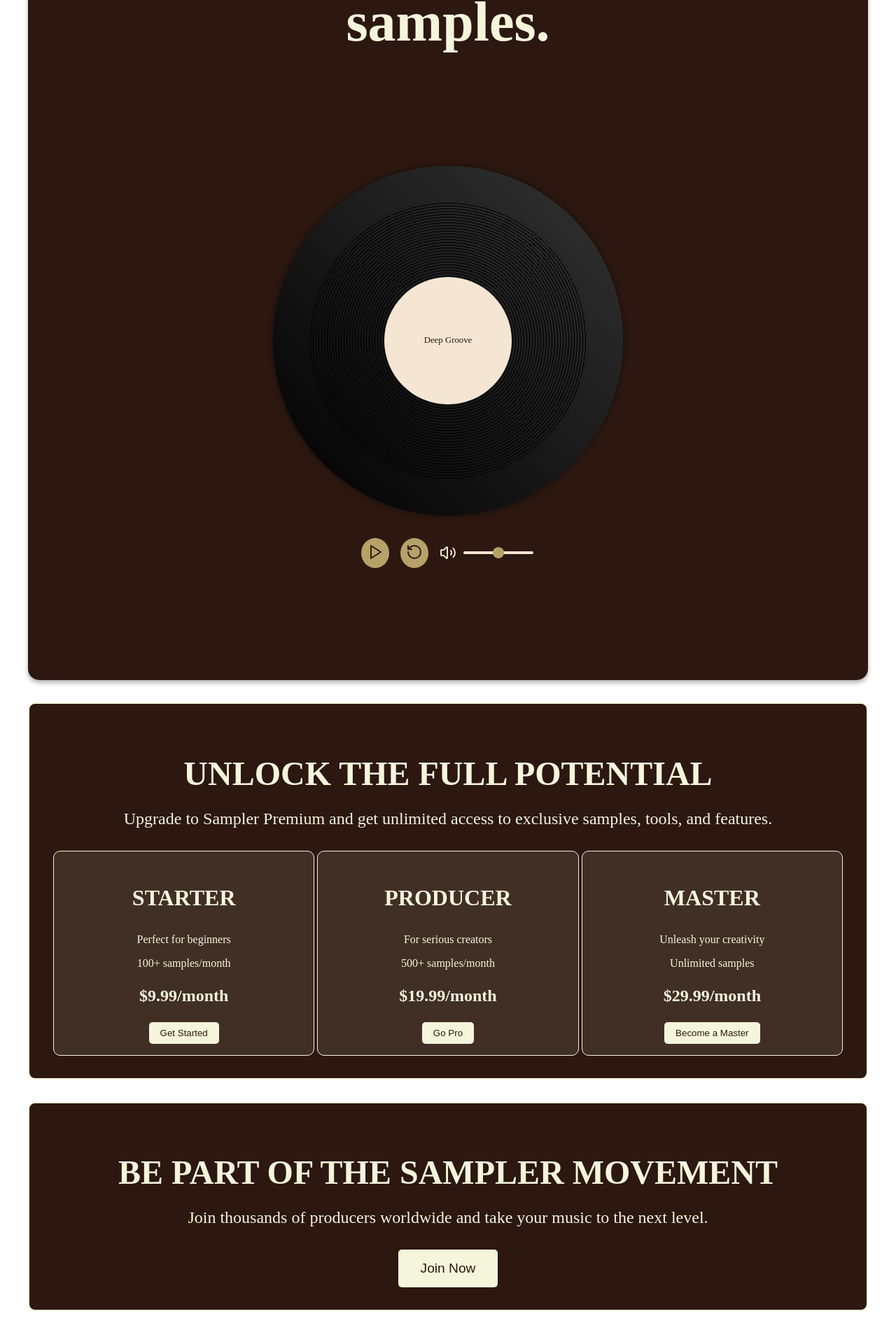
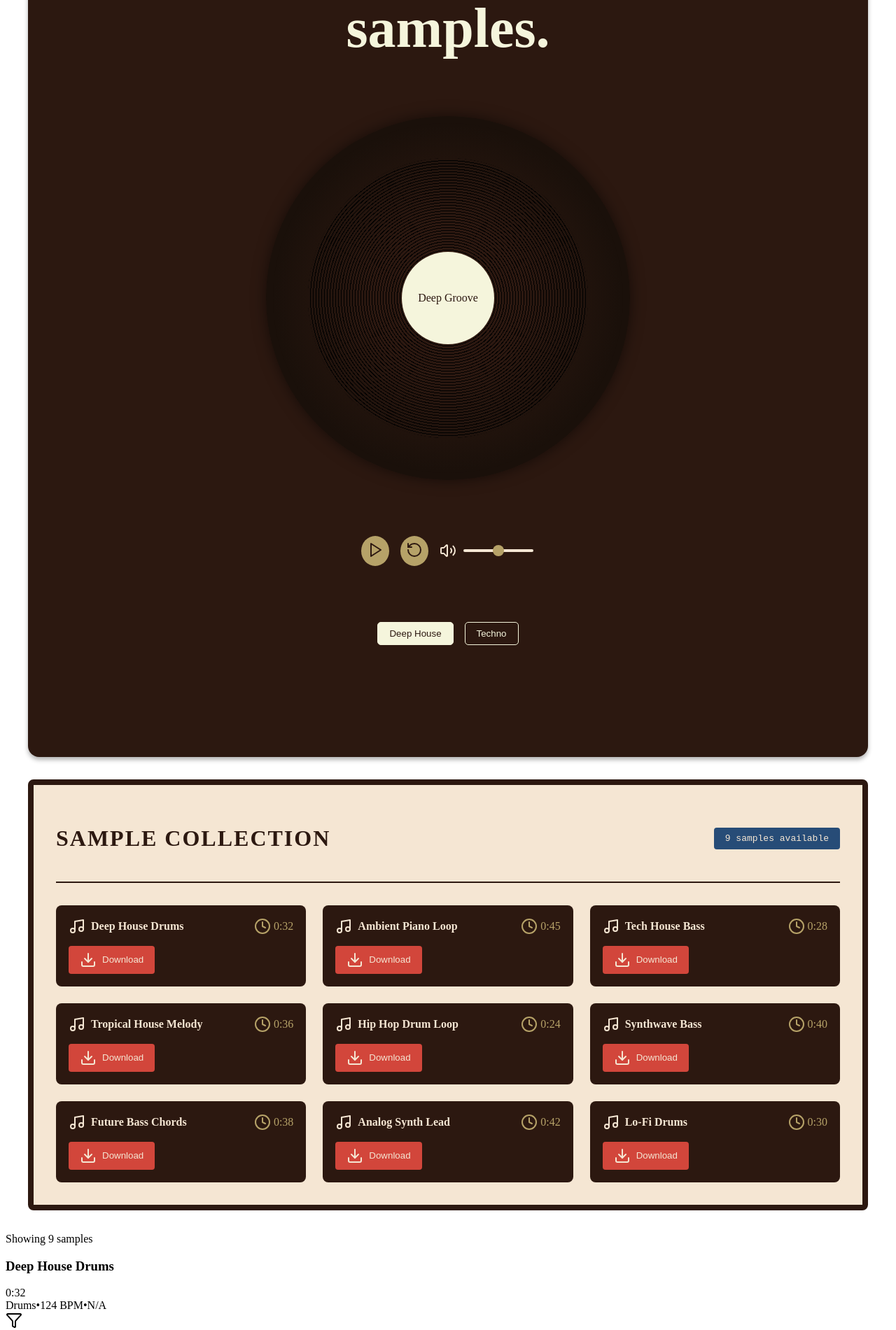
Before and after one commit to noeplantier/Sampler, a React (Create React App) app in the folder sampler/: page /explore in a window 1280 px wide. Shown: the part 555-2456 px from the top of the page at 70% size. Built offline with nearby package versions, Linux system fonts and the light colour scheme.

Commit message:
UX design increasing

```diff
--- a/sampler/src/components/VinylPlayer.tsx
+++ b/sampler/src/components/VinylPlayer.tsx
@@ -1,27 +1,45 @@
-import React, { useState } from 'react';
-import { Play, Pause, RotateCcw, Volume2 } from 'lucide-react';
+import React, { useState, useEffect } from 'react';
+import { Play, Pause, RotateCcw, Volume2, Home, Music, Download, Star, HelpCircle, Settings } from 'lucide-react';
 import '../App.css';
 
-// Actual deep house song URLs
-const deepHouseSongs = [
-  { id: 1, name: 'Deep Groove', url: 'https://www.soundhelix.com/examples/mp3/SoundHelix-Song-1.mp3' },
-  { id: 2, name: 'Nightfall', url: 'https://www.soundhelix.com/examples/mp3/SoundHelix-Song-2.mp3' },
-  { id: 3, name: 'Sunset Vibes', url: 'https://www.soundhelix.com/examples/mp3/SoundHelix-Song-3.mp3' },
-  { id: 4, name: 'Echoes', url: 'https://www.soundhelix.com/examples/mp3/SoundHelix-Song-4.mp3' },
-];
+// Sample data for music styles and samples
+const musicStyles = {
+  'Deep House': [
+    { id: 1, name: 'Deep Groove', url: 'https://www.soundhelix.com/examples/mp3/SoundHelix-Song-1.mp3' },
+    { id: 2, name: 'Nightfall', url: 'https://www.soundhelix.com/examples/mp3/SoundHelix-Song-2.mp3' },
+    { id: 3, name: 'Sunset Vibes', url: 'https://www.soundhelix.com/examples/mp3/SoundHelix-Song-3.mp3' },
+    { id: 4, name: 'Echoes', url: 'https://www.soundhelix.com/examples/mp3/SoundHelix-Song-4.mp3' },
+    { id: 5, name: 'Dreamscape', url: 'https://www.soundhelix.com/examples/mp3/SoundHelix-Song-5.mp3' },
+    { id: 6, name: 'Ocean Breeze', url: 'https://www.soundhelix.com/examples/mp3/SoundHelix-Song-6.mp3' },
+    { id: 7, name: 'Mystic Flow', url: 'https://www.soundhelix.com/examples/mp3/SoundHelix-Song-7.mp3' },
+    { id: 8, name: 'Urban Nights', url: 'https://www.soundhelix.com/examples/mp3/SoundHelix-Song-8.mp3' },
+    { id: 9, name: 'Lost in Time', url: 'https://www.soundhelix.com/examples/mp3/SoundHelix-Song-9.mp3' },
+    { id: 10, name: 'Eternal Groove', url: 'https://www.soundhelix.com/examples/mp3/SoundHelix-Song-10.mp3' },
+  ],
+  'Techno': [
+    { id: 11, name: 'Pulse', url: 'https://www.soundhelix.com/examples/mp3/SoundHelix-Song-11.mp3' },
+    { id: 12, name: 'Neon Lights', url: 'https://www.soundhelix.com/examples/mp3/SoundHelix-Song-12.mp3' },
+    { id: 13, name: 'Factory Beat', url: 'https://www.soundhelix.com/examples/mp3/SoundHelix-Song-13.mp3' },
+    { id: 14, name: 'Cyber City', url: 'https://www.soundhelix.com/examples/mp3/SoundHelix-Song-14.mp3' },
+    { id: 15, name: 'Dark Matter', url: 'https://www.soundhelix.com/examples/mp3/SoundHelix-Song-15.mp3' },
+    { id: 16, name: 'Mechanic Drive', url: 'https://www.soundhelix.com/examples/mp3/SoundHelix-Song-16.mp3' },
+    { id: 17, name: 'Future Bass', url: 'https://www.soundhelix.com/examples/mp3/SoundHelix-Song-17.mp3' },
+    { id: 18, name: 'Electric Storm', url: 'https://www.soundhelix.com/examples/mp3/SoundHelix-Song-18.mp3' },
+    { id: 19, name: 'Rave Wave', url: 'https://www.soundhelix.com/examples/mp3/SoundHelix-Song-19.mp3' },
+    { id: 20, name: 'Techno Rush', url: 'https://www.soundhelix.com/examples/mp3/SoundHelix-Song-20.mp3' },
+  ],
+  // Add more styles as needed
+};
 
 const Navbar = ({ setActivePage }) => {
   return (
     <nav style={{ borderRadius: "10px", border: "2px solid beige", backgroundColor: '#2c1810', padding: '1rem', display: 'flex', justifyContent: 'space-around' }}>
-      {['Samples', 'Musics', 'Downloads', 'Premium', 'Aide', 'Paramètres'].map((item) => (
-        <button
-          key={item}
-          onClick={() => setActivePage(item)}
-          style={{ color: 'beige', fontSize: '1rem', background: 'none', border: 'none', cursor: 'pointer' }}
-        >
-          {item}
-        </button>
-      ))}
+      <button onClick={() => setActivePage('Home')} style={{ background: 'none', border: 'none', cursor: 'pointer' }}><Home color="beige" size={24} /></button>
+      <button onClick={() => setActivePage('Musics')} style={{ background: 'none', border: 'none', cursor: 'pointer' }}><Music color="beige" size={24} /></button>
+      <button onClick={() => setActivePage('Downloads')} style={{ background: 'none', border: 'none', cursor: 'pointer' }}><Download color="beige" size={24} /></button>
+      <button onClick={() => setActivePage('Premium')} style={{ background: 'none', border: 'none', cursor: 'pointer' }}><Star color="beige" size={24} /></button>
+      <button onClick={() => setActivePage('Aide')} style={{ background: 'none', border: 'none', cursor: 'pointer' }}><HelpCircle color="beige" size={24} /></button>
+      <button onClick={() => setActivePage('Paramètres')} style={{ background: 'none', border: 'none', cursor: 'pointer' }}><Settings color="beige" size={24} /></button>
     </nav>
   );
 };
@@ -29,8 +47,9 @@
 const VinylPlayer = () => {
   const [isPlaying, setIsPlaying] = useState(false);
   const [rotation, setRotation] = useState(0);
-  const [activePage, setActivePage] = useState('Samples');
-  const [currentSong, setCurrentSong] = useState(deepHouseSongs[0]);
+  const [activePage, setActivePage] = useState('Home');
+  const [currentStyle, setCurrentStyle] = useState('Deep House');
+  const [currentSong, setCurrentSong] = useState(musicStyles[currentStyle][0]);
   const [audio] = useState(new Audio(currentSong.url));
 
   // Handle play/pause
@@ -45,9 +64,9 @@
 
   // Change song on vinyl click
   const changeSong = () => {
-    const currentIndex = deepHouseSongs.findIndex(song => song.id === currentSong.id);
-    const nextIndex = (currentIndex + 1) % deepHouseSongs.length;
-    const nextSong = deepHouseSongs[nextIndex];
+    const currentIndex = musicStyles[currentStyle].findIndex(song => song.id === currentSong.id);
+    const nextIndex = (currentIndex + 1) % musicStyles[currentStyle].length;
+    const nextSong = musicStyles[currentStyle][nextIndex];
     setCurrentSong(nextSong);
     audio.src = nextSong.url;
     if (isPlaying) {
@@ -56,7 +75,7 @@
   };
 
   // Handle rotation animation
-  React.useEffect(() => {
+  useEffect(() => {
     let animationFrame;
     if (isPlaying) {
       const animate = () => {
@@ -68,27 +87,68 @@
     return () => cancelAnimationFrame(animationFrame);
   }, [isPlaying]);
 
+  // Handle style change
+  const handleStyleChange = (style) => {
+    setCurrentStyle(style);
+    setCurrentSong(musicStyles[style][0]);
+    audio.src = musicStyles[style][0].url;
+    if (isPlaying) {
+      audio.play();
+    }
+  };
+
   return (
     <div>
       <div className="vinyl-player" style={{ paddingBottom: '10rem', paddingTop: '2rem' }}>
         <Navbar setActivePage={setActivePage} />
 
         <h1 className="main-title" style={{ fontSize: '10rem', color: 'beige', textAlign: 'center', marginBottom: '-1rem' }}>SAMPLER</h1>
-        <h1 className="main-title" style={{ fontSize: '5rem', color: 'beige', textAlign: 'center' }}>Free rights musics for your samples.</h1>
+        <h1 className="main-title" style={{ fontSize: '5rem', color: 'beige', textAlign: 'center',  marginBottom: '5rem' }}>Free rights musics for your samples.</h1>
+
+
 
         {/* Vinyl Disc */}
         <div
           className="vinyl-disc"
-          style={{ transform: `rotate(${rotation}deg)`, cursor: 'pointer' }}
+          style={{
+            transform: `rotate(${rotation}deg)`,
+            cursor: 'pointer',
+            width: '500px',
+            height: '500px',
+            borderRadius: '50%',
+            background: 'radial-gradient(circle, #2c1810 30%, #1a100a 70%)',
+            border: '10px solid #1a100a',
+            boxShadow: '0 0 20px rgba(0, 0, 0, 0.5)',
+            margin: '0 auto',
+            position: 'relative',
+          }}
           onClick={changeSong}
         >
-          <div className="vinyl-label">
+          <div
+            className="vinyl-label"
+            style={{
+              position: 'absolute',
+              top: '50%',
+              left: '50%',
+              transform: 'translate(-50%, -50%)',
+              width: '100px',
+              height: '100px',
+              borderRadius: '50%',
+              background: 'beige',
+              display: 'flex',
+              alignItems: 'center',
+              justifyContent: 'center',
+              textAlign: 'center',
+              fontSize: '1rem',
+              color: '#2c1810',
+            }}
+          >
             <span>{currentSong.name}</span>
           </div>
         </div>
 
         {/* Vinyl Controls */}
-        <div className="vinyl-controls">
+        <div className="vinyl-controls" style={{ display: 'flex', justifyContent: 'center', gap: '1rem', marginTop: '5rem' }}>
           <button className="vinyl-btn" onClick={togglePlay}>
             {isPlaying ? <Pause className="h-6 w-6" /> : <Play className="h-8 w-8" />}
           </button>
@@ -105,47 +165,28 @@
               onChange={(e) => (audio.volume = e.target.value / 100)}
             />
           </div>
+          </div>
+
+               {/* Music Style Selection */}
+        <div style={{ display: 'flex', justifyContent: 'center', gap: '1rem',  marginTop: '5rem' }}>
+          {Object.keys(musicStyles).map((style) => (
+            <button
+              key={style}
+              onClick={() => handleStyleChange(style)}
+              style={{
+                backgroundColor: currentStyle === style ? 'beige' : '#2c1810',
+                color: currentStyle === style ? '#2c1810' : 'beige',
+                padding: '0.5rem 1rem',
+                border: '1px solid beige',
+                borderRadius: '5px',
+                cursor: 'pointer',
+              }}
+            >
+              {style}
+            </button>
+          ))}
+
         </div>
-      </div>
-
-      {/* Premium Offers Section */}
-      <div style={{ backgroundColor: '#2c1810', padding: '2rem', margin: '2rem', borderRadius: '10px', border: '2px solid beige' }}>
-        <h2 style={{ fontSize: '3rem', color: 'beige', textAlign: 'center', marginBottom: '1rem' }}>UNLOCK THE FULL POTENTIAL</h2>
-        <p style={{ fontSize: '1.5rem', color: 'beige', textAlign: 'center', marginBottom: '2rem' }}>
-          Upgrade to Sampler Premium and get unlimited access to exclusive samples, tools, and features.
-        </p>
-        <div style={{ display: 'flex', justifyContent: 'space-around', flexWrap: 'wrap' }}>
-          <div style={{ backgroundColor: 'rgba(245, 245, 220, 0.1)', padding: '1rem', borderRadius: '10px', border: '1px solid beige', width: '30%', textAlign: 'center' }}>
-            <h3 style={{ fontSize: '2rem', color: 'beige' }}>STARTER</h3>
-            <p style={{ color: 'beige' }}>Perfect for beginners</p>
-            <p style={{ color: 'beige' }}>100+ samples/month</p>
-            <p style={{ color: 'beige', fontSize: '1.5rem', fontWeight: 'bold' }}>$9.99/month</p>
-            <button style={{ backgroundColor: 'beige', color: '#2c1810', padding: '0.5rem 1rem', border: 'none', borderRadius: '5px', cursor: 'pointer' }}>Get Started</button>
-          </div>
-          <div style={{ backgroundColor: 'rgba(245, 245, 220, 0.1)', padding: '1rem', borderRadius: '10px', border: '1px solid beige', width: '30%', textAlign: 'center' }}>
-            <h3 style={{ fontSize: '2rem', color: 'beige' }}>PRODUCER</h3>
-            <p style={{ color: 'beige' }}>For serious creators</p>
-            <p style={{ color: 'beige' }}>500+ samples/month</p>
-            <p style={{ color: 'beige', fontSize: '1.5rem', fontWeight: 'bold' }}>$19.99/month</p>
-            <button style={{ backgroundColor: 'beige', color: '#2c1810', padding: '0.5rem 1rem', border: 'none', borderRadius: '5px', cursor: 'pointer' }}>Go Pro</button>
-          </div>
-          <div style={{ backgroundColor: 'rgba(245, 245, 220, 0.1)', padding: '1rem', borderRadius: '10px', border: '1px solid beige', width: '30%', textAlign: 'center' }}>
-            <h3 style={{ fontSize: '2rem', color: 'beige' }}>MASTER</h3>
-            <p style={{ color: 'beige' }}>Unleash your creativity</p>
-            <p style={{ color: 'beige' }}>Unlimited samples</p>
-            <p style={{ color: 'beige', fontSize: '1.5rem', fontWeight: 'bold' }}>$29.99/month</p>
-            <button style={{ backgroundColor: 'beige', color: '#2c1810', padding: '0.5rem 1rem', border: 'none', borderRadius: '5px', cursor: 'pointer' }}>Become a Master</button>
-          </div>
-        </div>
-      </div>
-
-      {/* Advertisement Section */}
-      <div style={{ backgroundColor: '#2c1810', padding: '2rem', margin: '2rem', borderRadius: '10px', border: '2px solid beige', textAlign: 'center' }}>
-        <h2 style={{ fontSize: '3rem', color: 'beige', marginBottom: '1rem' }}>BE PART OF THE SAMPLER MOVEMENT</h2>
-        <p style={{ fontSize: '1.5rem', color: 'beige', marginBottom: '2rem' }}>
-          Join thousands of producers worldwide and take your music to the next level.
-        </p>
-        <button style={{ backgroundColor: 'beige', color: '#2c1810', padding: '1rem 2rem', border: 'none', borderRadius: '5px', fontSize: '1.2rem', cursor: 'pointer' }}>Join Now</button>
       </div>
     </div>
   );
```
